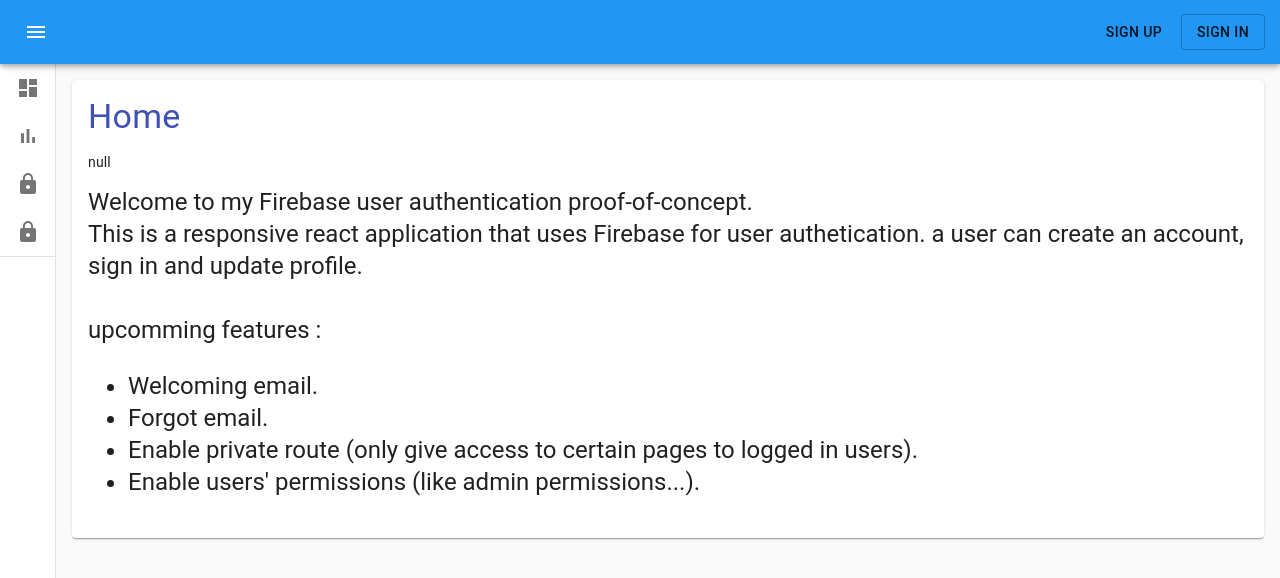
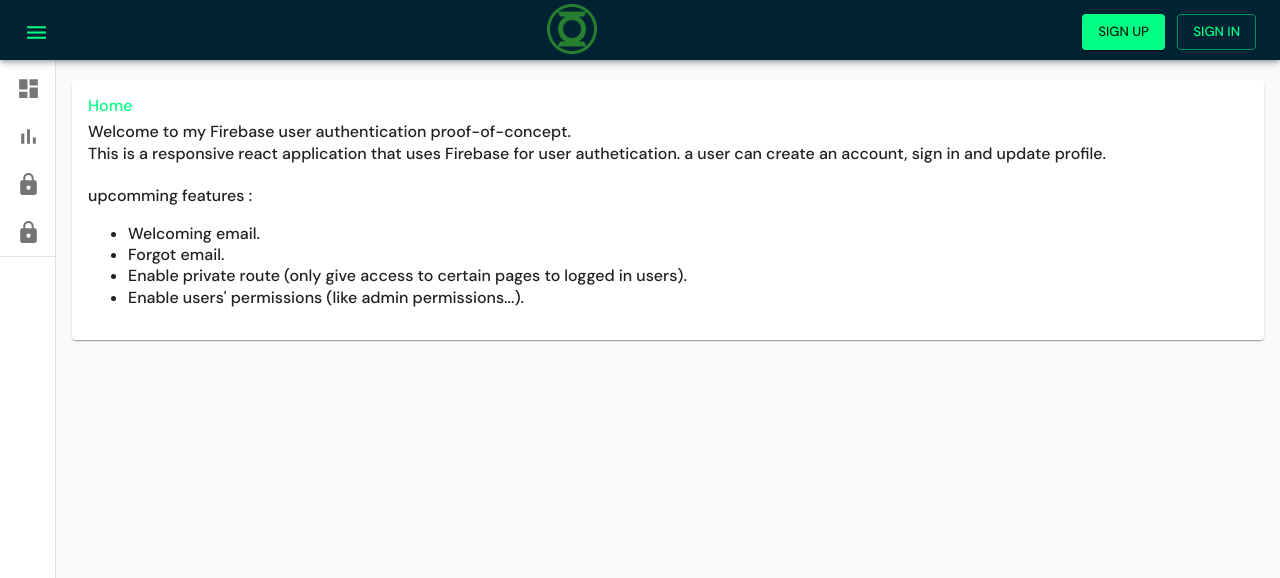
Before and after one commit to hmezen/user-Authentication, a React (Create React App) app: page / in a window 1280 px wide. Shown: the top 578 px of the page. Built offline with nearby package versions, Linux system fonts and the light colour scheme; no server answers.

Commit message:
add restricted route and redesign

```diff
--- a/public/index.html
+++ b/public/index.html
@@ -15,6 +15,12 @@
       user's mobile device or desktop. See https://developers.google.com/web/fundamentals/web-app-manifest/
     -->
     <link rel="manifest" href="%PUBLIC_URL%/manifest.json" />
+    <link rel="preconnect" href="https://fonts.googleapis.com" />
+    <link rel="preconnect" href="https://fonts.gstatic.com" crossorigin />
+    <link
+      href="https://fonts.googleapis.com/css2?family=DM+Sans:wght@500&display=swap"
+      rel="stylesheet"
+    />
     <!--
       Notice the use of %PUBLIC_URL% in the tags above.
       It will be replaced with the URL of the `public` folder during the build.
--- a/src/components/Home.js
+++ b/src/components/Home.js
@@ -22,7 +22,7 @@ function Home() {
           <Typography variant="h4" color="primary" gutterBottom>
             Home
           </Typography>
-          <p>{JSON.stringify(user)}</p>
+
           <Typography variant="h5" color="inherit" paragraph>
             Welcome to my Firebase user authentication proof-of-concept. <br />
             This is a responsive react application that uses Firebase for user
--- a/src/components/header/AppBarSection.js
+++ b/src/components/header/AppBarSection.js
@@ -9,12 +9,10 @@ import {
   Menu,
   MenuItem,
   ListItemText,
-  ListItemAvatar,
   Tooltip,
+  Grid,
 } from "@material-ui/core";
 import MenuIcon from "@material-ui/icons/Menu";
-import AccountBox from "@material-ui/icons/AccountBox";
-import ExitToApp from "@material-ui/icons/ExitToApp";
 import { useStyles } from "./header-styles";
 import UpdateProfileDialog from "./UpdateProfileDialog";
 import firebase from "../../firebase/firebaseApp";
@@ -22,6 +20,7 @@ import { useSnackbar } from "notistack";
 import { useAuth } from "../../firebase/firebaseProvider";
 import { withRouter } from "react-router-dom";
 import { withStyles } from "@material-ui/core/styles";
+import greenLantern from "../../lantern.png";
 
 function AppBarSection({ history, ...props }) {
   const classes = useStyles();
@@ -43,7 +42,7 @@ function AppBarSection({ history, ...props }) {
   });
 
   useEffect(() => {
-    if (user)
+    user &&
       setUserProfileContent({
         firstName: user.firstName,
         lastName: user.lastName,
@@ -100,23 +99,44 @@ function AppBarSection({ history, ...props }) {
     <>
       <AppBar position="fixed" className={classes.appBar}>
         <Toolbar className={classes.toolbar}>
+          <Grid
+            container
+            direction="row"
+            justifyContent="space-between"
+            alignItems="center"
+          >
+            <Grid item style={{ maxWidth: "100px" }}>
               <IconButton
                 edge="start"
-            color="inherit"
+                color="primary"
                 aria-label="open drawer"
                 onClick={() =>
                   props.dispatchHeaderReducer({ type: "toggleDrawer" })
                 }
                 className={classes.menuButton}
               >
-            <MenuIcon />
+                <MenuIcon style={{ fontSize: 25 }} />
               </IconButton>
+            </Grid>
+            <Grid
+              item
+              style={{
+                flexGrow: "100",
+                textAlign: "center",
+              }}
+            >
+              <img
+                src={greenLantern}
+                style={{
+                  width: "50px",
+                  height: "50px",
+                }}
+              />
+            </Grid>
+            <Grid item style={{ maxWidth: "200px" }}>
               {user ? (
-            <>
-              <div
-                className={classes.toTheRight}
-                onClick={(e) => setUserMenuAnchorEl(e.currentTarget)}
-              >
+                <div>
+                  <div onClick={(e) => setUserMenuAnchorEl(e.currentTarget)}>
                     <Tooltip
                       title={
                         user.firstName + user.lastName !== ""
@@ -163,6 +183,34 @@ function AppBarSection({ history, ...props }) {
                     }}
                     getContentAnchorEl={null}
                   >
+                    <div
+                      style={{
+                        display: "flex",
+                        justifyContent: "center",
+                        alignItems: "center",
+                      }}
+                    >
+                      <Grid
+                        container
+                        direction="column"
+                        justifyContent="center"
+                        alignItems="center"
+                        spacing={2}
+                      >
+                        <Grid item xs={12}>
+                          <Avatar
+                            src={user.avatarUrl}
+                            className={classes.largeAvatar}
+                          />
+                        </Grid>
+                        <Grid item xs={12}>
+                          <p style={{ fontWeight: "700" }}>
+                            {user.firstName} {user.lastName}{" "}
+                          </p>
+                        </Grid>
+                      </Grid>
+                    </div>
+
                     <hr />
                     <MyMenuItem
                       onClick={() => {
@@ -188,18 +236,20 @@ function AppBarSection({ history, ...props }) {
                         });
                       }}
                     >
-                  <ListItemAvatar>
-                    <Avatar>
-                      <ExitToApp />
-                    </Avatar>
-                  </ListItemAvatar>
-                  <ListItemText primary="Sign Out" />
+                      <ListItemText
+                        primary="Sign Out"
+                        style={{
+                          textAlign: "center",
+                        }}
+                      />
                     </MyMenuItem>
                   </Menu>
-            </>
+                </div>
               ) : (
                 <div className={classes.toTheRight}>
                   <Button
+                    color="primary"
+                    variant="contained"
                     onClick={() =>
                       props.dispatchHeaderReducer({
                         type: "openSignUpModal",
@@ -211,6 +261,7 @@ function AppBarSection({ history, ...props }) {
                   </Button>
                   &nbsp; &nbsp;
                   <Button
+                    color="primary"
                     variant="outlined"
                     onClick={() =>
                       props.dispatchHeaderReducer({
@@ -223,6 +274,8 @@ function AppBarSection({ history, ...props }) {
                   </Button>
                 </div>
               )}
+            </Grid>
+          </Grid>
         </Toolbar>
       </AppBar>
       <UpdateProfileDialog
--- a/src/components/header/Header.js
+++ b/src/components/header/Header.js
@@ -276,7 +276,7 @@ function Header({ history }) {
               <IconButton
                 onClick={() => dispatchHeaderReducer({ type: "toggleDrawer" })}
               >
-                <ChevronLeft />
+                <ChevronLeft  />
               </IconButton>
             </div>
             <Divider />
@@ -291,10 +291,10 @@ function Header({ history }) {
           menuSelectedTab={state.menuSelectedTab === "home"}
           icon={
             state.drawerIsOpen ? (
-              <Dashboard />
+              <Dashboard style={{ fontSize: 25 }} />
             ) : (
               <Tooltip title="Home" placement="right">
-                <Dashboard />
+                <Dashboard style={{ fontSize: 25 }} />
               </Tooltip>
             )
           }
@@ -313,10 +313,10 @@ function Header({ history }) {
           menuSelectedTab={state.menuSelectedTab === "reactChallenge"}
           icon={
             state.drawerIsOpen ? (
-              <BarChart />
+              <BarChart style={{ fontSize: 25 }}/>
             ) : (
               <Tooltip title="React challenge" placement="right">
-                <BarChart />
+                <BarChart style={{ fontSize: 25 }}/>
               </Tooltip>
             )
           }
@@ -335,10 +335,10 @@ function Header({ history }) {
           menuSelectedTab={state.menuSelectedTab === "privatePage"}
           icon={
             state.drawerIsOpen ? (
-              <BarChart />
+              <LockIcon style={{ fontSize: 25 }}/>
             ) : (
               <Tooltip title="Private page" placement="right">
-                <LockIcon />
+                <LockIcon style={{ fontSize: 25 }}/>
               </Tooltip>
             )
           }
@@ -356,10 +356,10 @@ function Header({ history }) {
           menuSelectedTab={state.menuSelectedTab === "adminPage"}
           icon={
             state.drawerIsOpen ? (
-              <BarChart />
+              <LockIcon style={{ fontSize: 25 }}/>
             ) : (
               <Tooltip title="adminPage" placement="right">
-                <LockIcon />
+                <LockIcon style={{ fontSize: 25 }}/>
               </Tooltip>
             )
           }
--- a/src/components/header/MenuListItem.js
+++ b/src/components/header/MenuListItem.js
@@ -1,22 +1,28 @@
 import React from "react";
 import { Link } from "react-router-dom";
 import { ListItemText, ListItemIcon, ListItem } from "@material-ui/core";
-import { useStyles } from "./header-styles";
+import { withStyles } from "@material-ui/core/styles";
 
 const MenuListItem = ({ eventClick, to, menuSelectedTab, icon, title }) => {
-  const classes = useStyles();
+  const MyListItem = withStyles({
+    selected: {
+      "&$selected, &$selected:hover": {
+        borderLeft: "3px solid rgba(0,255,132,1)",
+      },
+    },
+  })(ListItem);
+
   return (
-    <ListItem
+    <MyListItem
       onClick={eventClick}
       button
       component={Link}
       to={to}
       selected={menuSelectedTab}
-      classes={{ selected: classes.selectedItem }}
     >
       <ListItemIcon>{icon}</ListItemIcon>
       <ListItemText primary={title} />
-    </ListItem>
+    </MyListItem>
   );
 };
 
--- a/src/components/header/header-styles.js
+++ b/src/components/header/header-styles.js
@@ -22,9 +22,6 @@ export const useStyles = makeStyles((theme) => ({
     width: "40px",
     height: "40px",
   },
-  toolbar: {
-    paddingRight: 24, // keep right padding when drawer closed
-  },
   toolbarIcon: {
     display: "flex",
     alignItems: "center",
@@ -34,14 +31,14 @@ export const useStyles = makeStyles((theme) => ({
   },
   appBar: {
     zIndex: theme.zIndex.drawer + 1,
-    backgroundColor: "#2196f3",
+    backgroundColor: "rgb(0 35 51)",
+    height: "60px",
   },
-
-  menuButton: {
-    marginRight: 36,
+  largeAvatar: {
+    width: theme.spacing(9),
+    height: theme.spacing(9),
   },
   title: {
-    //flexGrow: 2,
     padding: theme.spacing(0, 2, 0, 2),
   },
   drawerPaper: {
@@ -84,8 +81,7 @@ export const useStyles = makeStyles((theme) => ({
     height: 240,
   },
   toTheRight: {
-    position: "fixed",
-    right: "15px",
+    justifySelf: "end",
   },
   loginButton: {
     position: "fixed",
--- a/src/index.js
+++ b/src/index.js
@@ -6,13 +6,32 @@ import reportWebVitals from "./reportWebVitals";
 import { BrowserRouter } from "react-router-dom";
 import { ProvideAuth } from "./firebase/firebaseProvider";
 import { SnackbarProvider } from "notistack";
+import { createTheme, ThemeProvider } from '@material-ui/core/styles';
+
+const myTheme = createTheme({
+  typography:{
+    fontFamily: "DM Sans",
+    fontSize: "16px",
+    // line-height: 19px;
+    // font-weight: 400;
+    // font-family: DM Sans;
+  },
+  palette: {
+    primary: {
+      main: "rgba(0,255,132,1)",
+      light: "rgba(0,255,132,1)",
+      dark:"rgba(0,255,132,1)"
+    },
+  },
+});
 
 ReactDOM.render(
   <ProvideAuth>
     <BrowserRouter>
       <React.StrictMode>
         <SnackbarProvider maxSnack={3}>
-          <App />
+           <ThemeProvider theme={myTheme}> <App /></ThemeProvider>
+
         </SnackbarProvider>
       </React.StrictMode>
     </BrowserRouter>
```
Also changed, not shown: src/lantern.png (added). Lines whose indentation alone changed are shown as unchanged.
